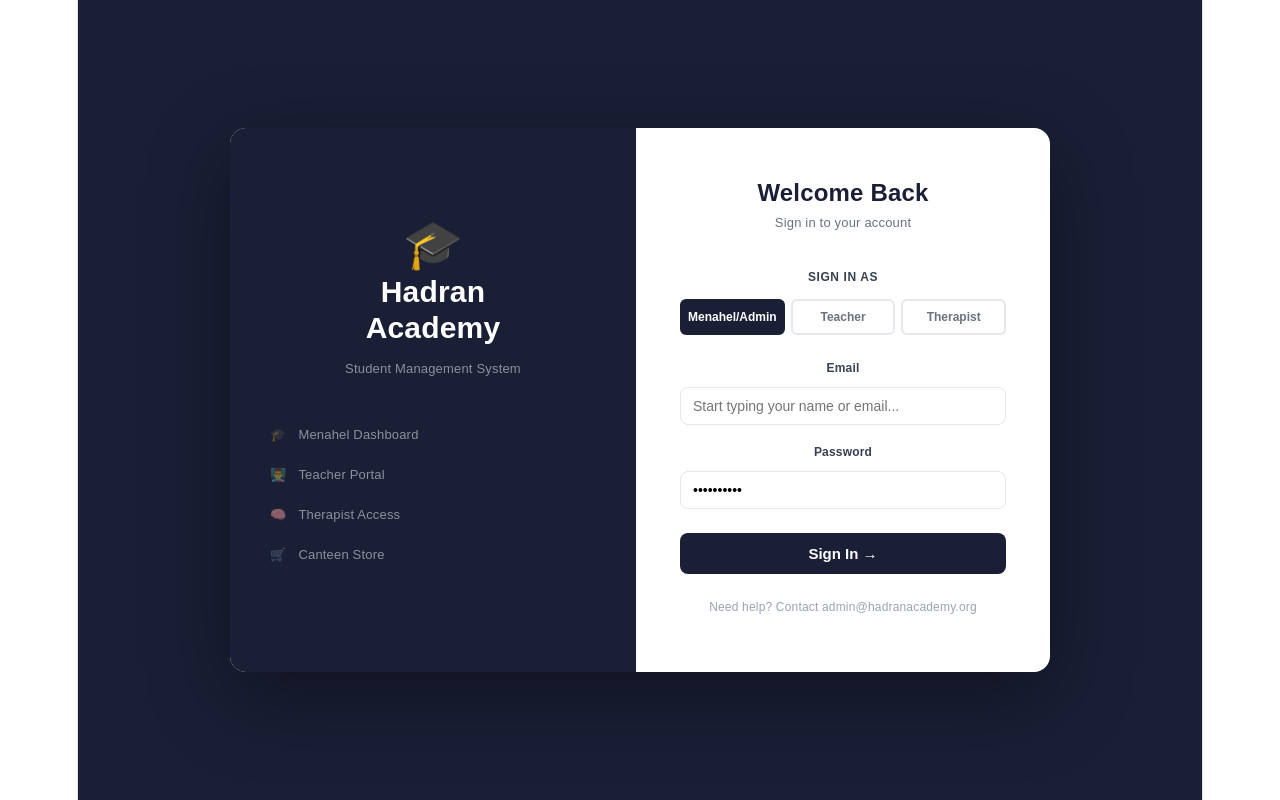
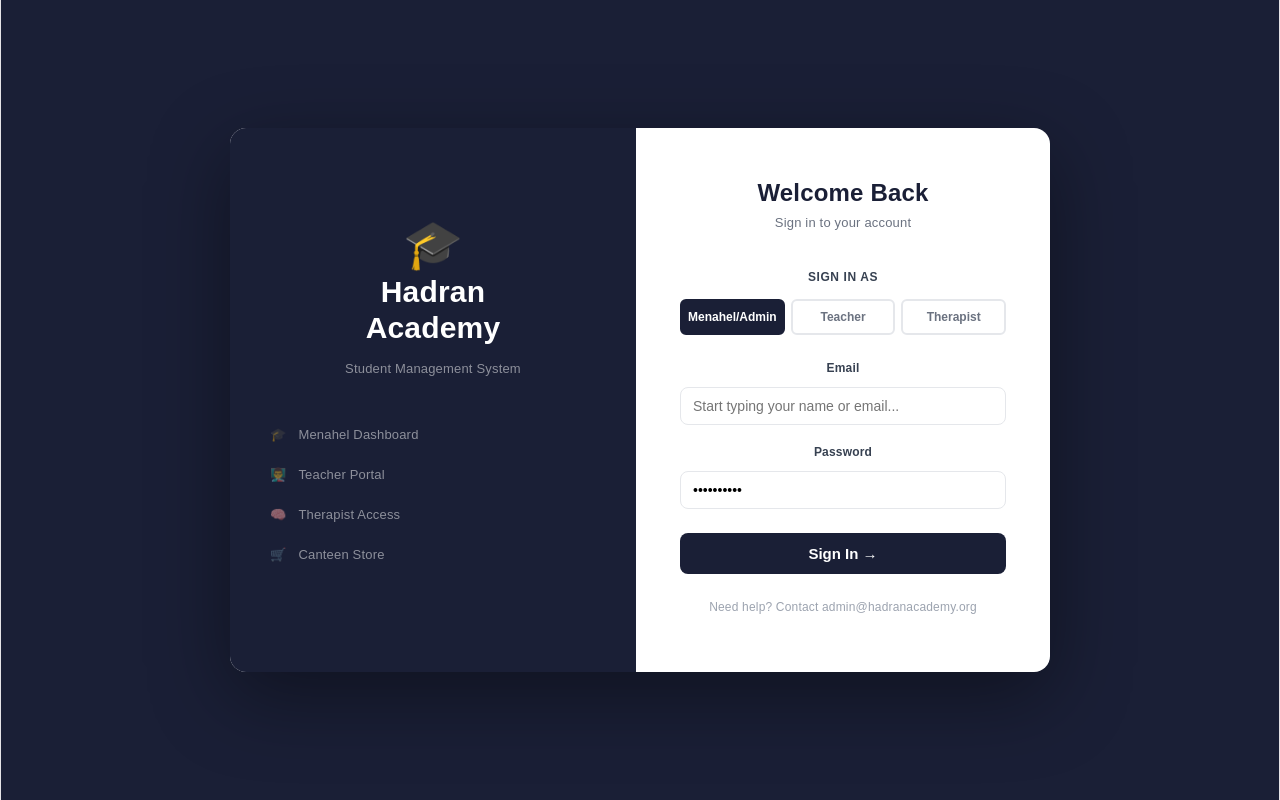
Before and after one commit to akivaklein/school-dashboard, a React (Vite) app: page / in a window 1280 px wide. Built offline with nearby package versions, Linux system fonts and the light colour scheme.

Commit message:
empty space

```diff
--- a/src/App.css
+++ b/src/App.css
@@ -182,3 +182,5 @@
     border-right-color: var(--border);
   }
 }
+#root { width: 100%; max-width: 100%; }
+#root { width: 100vw; overflow-x: hidden; }
--- a/src/App.tsx
+++ b/src/App.tsx
@@ -1,9 +1,5 @@
-import Dashboard from './components/Dashboard';
+import Dashboard from './components/Dashboard'
 function App() {
-  return (
-    <div>
-      <Dashboard />
-    </div>
-  );
+  return <Dashboard />
 }
-export default App;
+export default App
--- a/src/components/Dashboard.tsx
+++ b/src/components/Dashboard.tsx
@@ -120,11 +120,11 @@ function getImprovement(s) {
 function isVIP(s) { return s.reminders === 0 && s.att.every(d => d === 'P') }
 
 const S = {
-  app: { fontFamily: "'DM Sans','Segoe UI',sans-serif", minHeight: '100vh', background: '#f4f5f7', color: '#1a1a2e' },
+  app: { fontFamily: "'DM Sans','Segoe UI',sans-serif", minHeight: '100vh', background: '#f4f5f7', color: '#1a1a2e', display: 'flex' },
   sidebar: { width: 220, background: '#1a1f36', color: '#fff', display: 'flex', flexDirection: 'column', minHeight: '100vh', position: 'fixed', left: 0, top: 0, bottom: 0, zIndex: 100 },
   sidebarLogo: { padding: '20px 16px 12px', borderBottom: '1px solid rgba(255,255,255,0.08)', marginBottom: 8 },
   sidebarItem: (active) => ({ display: 'flex', alignItems: 'center', gap: 10, padding: '9px 16px', cursor: 'pointer', borderRadius: 6, margin: '1px 8px', background: active ? 'rgba(255,255,255,0.12)' : 'transparent', color: active ? '#fff' : 'rgba(255,255,255,0.6)', fontSize: 13.5, fontWeight: active ? 600 : 400 }),
-  main: { marginLeft: 220, padding: '28px 32px', minHeight: '100vh' },
+  main: { marginLeft: 220, padding: '24px 100px', minHeight: '100vh', flex: 1, width: 'calc(100% - 220px)', boxSizing: 'border-box' },
   card: { background: '#fff', borderRadius: 10, padding: '20px', boxShadow: '0 1px 3px rgba(0,0,0,0.07)', border: '1px solid #e8eaed' },
   statCard: (color) => ({ background: '#fff', borderRadius: 10, padding: '16px 20px', boxShadow: '0 1px 3px rgba(0,0,0,0.06)', border: '1px solid #e8eaed', borderTop: `3px solid ${color}` }),
   badge: (color, bg) => ({ display: 'inline-block', padding: '2px 8px', borderRadius: 4, fontSize: 11, fontWeight: 600, color, background: bg }),
@@ -1052,7 +1052,7 @@ export default function Dashboard() {
                 </div>
               ))}
             </div>
-            <div style={{ display: 'grid', gridTemplateColumns: '1fr 1fr 1fr', gap: 16 }}>
+            <div style={{ display: 'grid', gridTemplateColumns: '1.5fr 1.5fr 1fr', gap: 16 }}>
               {/* Column 1: To-Do */}
               <div style={S.card}>
                 <div style={{ display: 'flex', justifyContent: 'space-between', alignItems: 'center', marginBottom: 12 }}>
--- a/src/index.css
+++ b/src/index.css
@@ -109,3 +109,4 @@ code {
   padding: 4px 8px;
   background: var(--code-bg);
 }
+body, #root { width: 100%; margin: 0; padding: 0; max-width: 100%; }
```
